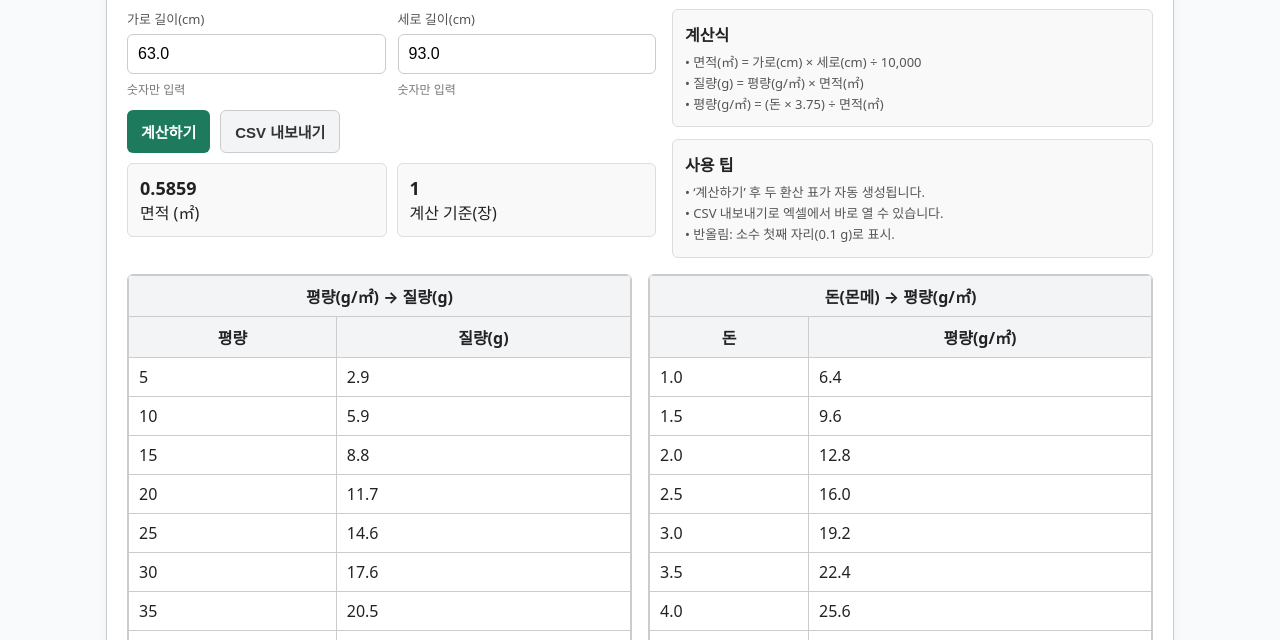
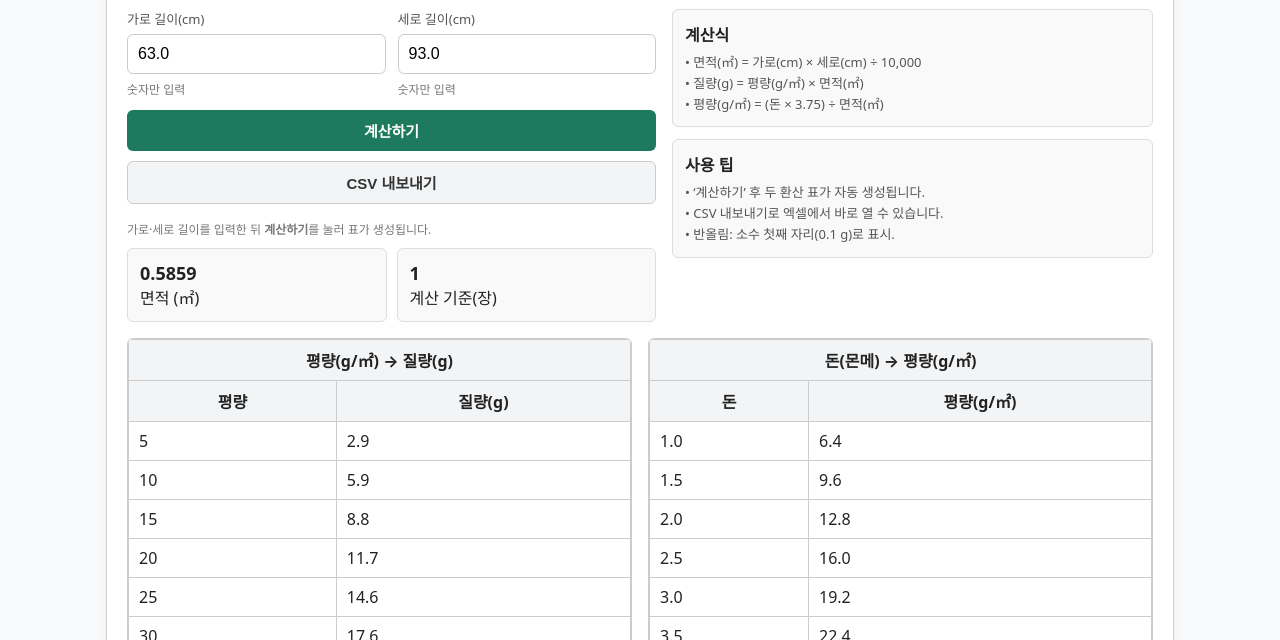
Before and after one commit to racejang/hanji-calculator-table, a plain HTML site: page index.html in a window 1280 px wide. Shown: the part 160-800 px from the top of the page. Drawn offline with Linux system fonts and the light colour scheme.

Commit message:
index.html

```diff
--- a/index.html
+++ b/index.html
@@ -25,7 +25,19 @@
   .row .field{flex:1}
   .btn{background:var(--acc); color:#fff; border:none; padding:10px 14px; border-radius:6px; font-weight:700; cursor:pointer; font-size:15px;}
   .btn.secondary{background:#f2f4f6; color:#333; border:1px solid #ccc}
-  .actions{display:flex; gap:10px; flex-wrap:wrap}
+  /* 버튼을 입력칸 폭에 맞게 */
+  .actions {
+    display: grid;
+    grid-template-columns: 1fr;
+    gap: 10px;
+  }
+  .actions .btn { width: 100%; }
+  /* 안내문 */
+  .note {
+    font-size: 12px;
+    color: #777;
+    margin-top: 6px;
+  }
   .kpis{display:grid; grid-template-columns:repeat(2,minmax(0,1fr)); gap:10px; margin-top:10px}
   .kpi{background:#f9f9f9; border:1px solid #ddd; border-radius:6px; padding:12px}
   .kpi .v{font-weight:700; font-size:18px}
@@ -66,6 +78,7 @@
         <div class="actions" style="margin-top:12px">
           <button class="btn" id="calc">계산하기</button>
           <button class="btn secondary" id="csv">CSV 내보내기</button>
+          <div class="note">가로·세로 길이를 입력한 뒤 <b>계산하기</b>를 눌러 표가 생성됩니다.</div>
         </div>
         <div class="kpis" id="kpis" style="display:none">
           <div class="kpi"><div class="v" id="area">0.0000</div><div>면적 (㎡)</div></div>
```
